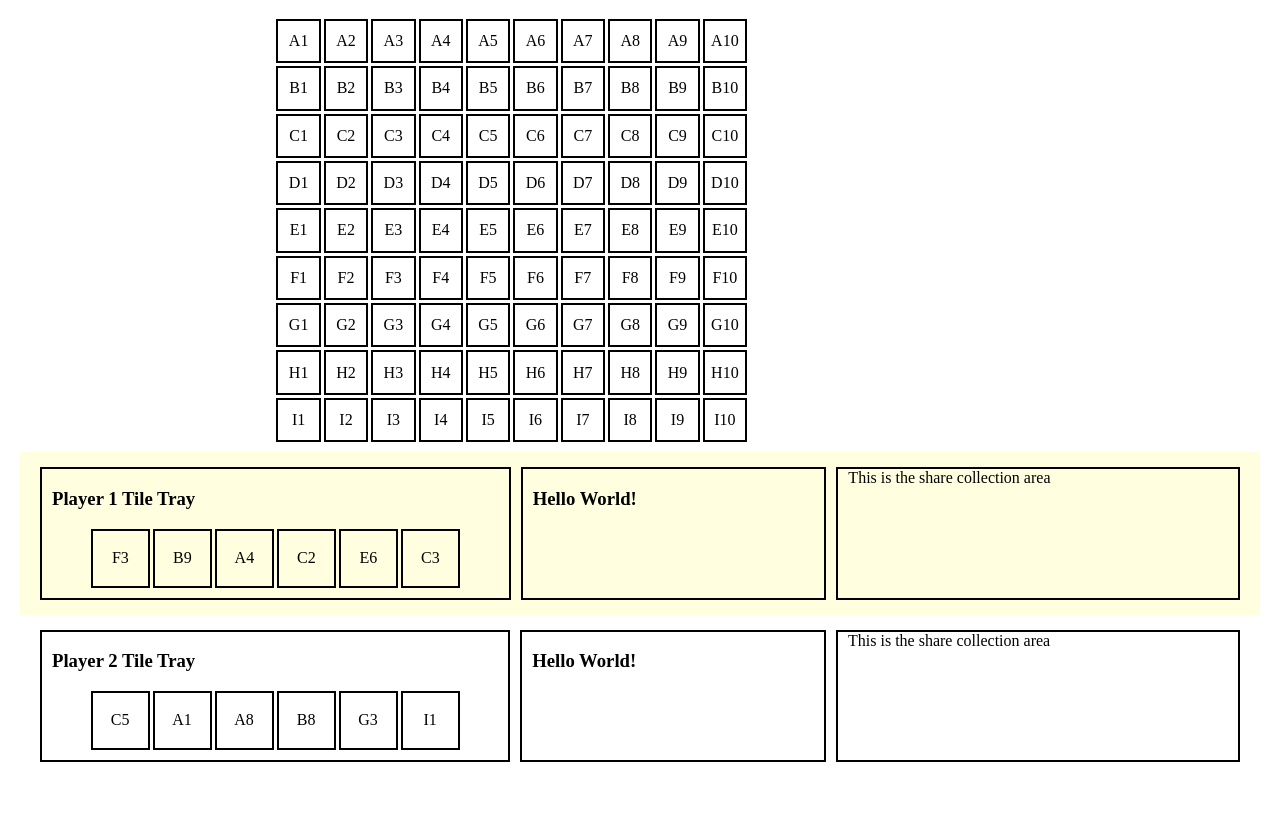
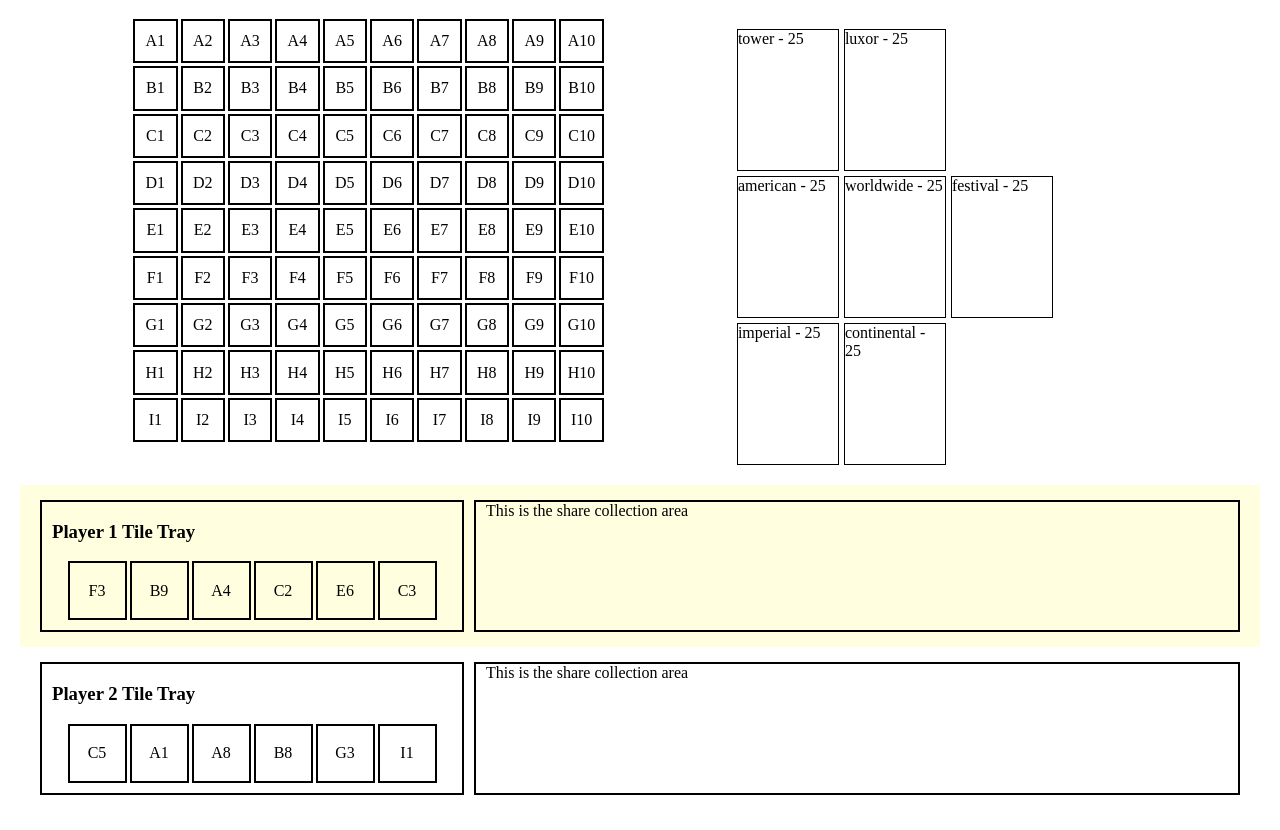
Before and after one commit to jebsmartt/acquire, a website with bundled scripts: page frontend/index.html in a window 1280 px wide. Shown: the part 61-891 px from the top of the page. Before the commit the page ends 858 px from the top, so only its background shows below. Built offline with nearby package versions, Linux system fonts and the light colour scheme.

Commit message:
Display shares available in the marketplace

```diff
--- a/backend/engine.js
+++ b/backend/engine.js
@@ -1,6 +1,11 @@
 const NUM_ROWS = 9
 const NUM_COLS = 10
 const ALPHABET = "ABCDEFGHIJKLMNOPQRSTUVWXYZ"
+
+// Establish hotel tiers
+const budgetHotels = ['tower','luxor']
+const standardHotels = ['american','worldwide','festival']
+const premiumHotels = ['imperial','continental']
 
 export function getPlayerTileTray(session, playerID) {
     let player = getPlayerByID(session,playerID)
@@ -24,13 +29,13 @@ export function drawTile(session, playerID, numberOfTiles=1) {
 export function startGame(numPlayers) {
     let session = {
         tileBag: createTileBag(),
-        towerBank: 25,
-        luxorBank: 25,
-        americanBank: 25,
-        worldwideBank: 25,
-        festivalBank: 25,
-        imperialBank: 25,
-        continentalBank: 25,
+        tower: 25,
+        luxor: 25,
+        american: 25,
+        worldwide: 25,
+        festival: 25,
+        imperial: 25,
+        continental: 25,
         players: createPlayers(numPlayers),
         activePlayer: 1
     }
@@ -75,11 +80,6 @@ function createTileBag() {
 function getShareValue(hotel, hotelSize) {
     // takes hotel and makes lowercase
     let hotelName = hotel.toLowerCase()
-
-    // Establish hotel tiers
-    let budgetHotels = ['tower','luxor']
-    let standardHotels = ['american','worldwide','festival']
-    let premiumHotels = ['imperial','continental']
 
     // Create share value reference table
     const shareValueReferenceArray = []
--- a/frontend/index.html
+++ b/frontend/index.html
@@ -12,7 +12,14 @@
 <body>
     <div id="page-content">
         <h1>Let's Play Acquire</h1>
-        <div id="gameboard"></div>
+        <div id="gameboard">
+            <div id="grid"></div>
+            <div id="marketplace">
+                <div id="budget-hotels" class="hotel-tier"></div>
+                <div id="standard-hotels" class="hotel-tier"></div>
+                <div id="premium-hotels" class="hotel-tier"></div>
+            </div>
+        </div>
         <div id="player-zone-collection"></div>
     </div>
 
--- a/frontend/scripts.js
+++ b/frontend/scripts.js
@@ -9,24 +9,30 @@ const NUM_ROWS = 9
 const NUM_COLS = 10
 const ALPHABET = "ABCDEFGHIJKLMNOPQRSTUVWXYZ"
 
-// Step 1: Create the element
-const grid = document.createElement('div')
+// Establish hotel tiers
+const budgetHotels = ['tower','luxor']
+const standardHotels = ['american','worldwide','festival']
+const premiumHotels = ['imperial','continental']
 
-// Step 2 (Optional): Modify the element
+// HTML Elements
+const gameboard = document.getElementById('gameboard')
+const grid = document.getElementById('grid')
+const marketplace = document.getElementById('marketplace')
+const budgetHotelsDiv = document.getElementById('budget-hotels')
+const standardHotelsDiv = document.getElementById('standard-hotels')
+const premiumHotelsDiv = document.getElementById('premium-hotels')
 
-// Step 3: Add the element to the page
-const gameboard = document.getElementById('gameboard')
-gameboard.appendChild(grid);
-grid.setAttribute('id', 'grid')
-
+function toTitleCase(str) {
+  return str.toLowerCase().replace(/(?:^|\s)\w/g, (match) => match.toUpperCase());
+}
 
 // Add rows and cols to table
 const row_indexes = ALPHABET.slice(0,NUM_ROWS)
 for (let i=0; i < NUM_ROWS; i++) {
-    let grid_row = document.createElement('div')
+  let grid_row = document.createElement('div')
 
-    grid.appendChild(grid_row)
-    grid_row.setAttribute('class','grid-row')
+  grid.appendChild(grid_row)
+  grid_row.setAttribute('class','grid-row')
 
     // Add cols and buttons to row
     for (let y=1; y < (NUM_COLS+1); y++) {
@@ -41,11 +47,33 @@ for (let i=0; i < NUM_ROWS; i++) {
 
 }
 
-// Create the marketplace, where shares can be purchased
-const marketplace = document.createElement('div')
-gameboard.appendChild(marketplace)
-marketplace.setAttribute('id','marketplace')
+// Create the marketplace, where remaining shares are shown
+function createMarketplace (session) {
+  let hotels = [
+    budgetHotels,
+    standardHotels,
+    premiumHotels
+  ]
 
+  let hotelDivs = [
+    budgetHotelsDiv,
+    standardHotelsDiv,
+    premiumHotelsDiv
+  ]
+
+  for (let i=0;i<hotels.length;i++) {
+    populateHotelTier(hotels[i],hotelDivs[i])
+  }
+
+  function populateHotelTier (hotelArray,elementID) {
+    hotelArray.forEach(hotel => {
+      const shareMarket = document.createElement('div')
+      elementID.appendChild(shareMarket)
+      shareMarket.textContent = `${hotel} - ${session[hotel]}`
+      shareMarket.setAttribute('class','marketplace-share-div')
+    });
+  }
+}
 
 // Create a zone for the player to have their tiles and shares
 function createPlayerZone(numPlayers) {
@@ -61,38 +89,38 @@ function createPlayerZone(numPlayers) {
 
     // Step 1: Create the elements for each playerZone
     const tileTray = document.createElement('div')
-    const messageBox = document.createElement('div')
+    // const messageBox = document.createElement('div')
     const shareCollection = document.createElement('div')
 
     const tileTrayTitle = document.createElement('h3')
     const tileTrayTiles = document.createElement('div')
 
-    const messageBoxTitle = document.createElement('h3')
+    // const messageBoxTitle = document.createElement('h3')
 
     // Step 2 (Optional): Modify the elements
     tileTrayTitle.textContent = `Player ${i} Tile Tray`
-    messageBoxTitle.textContent = "Hello World!"
+    // messageBoxTitle.textContent = "Hello World!"
     shareCollection.textContent = "This is the share collection area"
 
     // Step 3: Add the element to the playerZone
     playerZone.appendChild(tileTray)
-    playerZone.appendChild(messageBox)
+    // playerZone.appendChild(messageBox)
     playerZone.appendChild(shareCollection)
 
     tileTray.appendChild(tileTrayTitle)
     tileTray.appendChild(tileTrayTiles)
 
-    messageBox.appendChild(messageBoxTitle)
+    // messageBox.appendChild(messageBoxTitle)
 
 
     tileTray.setAttribute('id',`player${i}-tile-tray-div`)
-    tileTray.setAttribute('class',`player-zone-component`)
+    tileTray.setAttribute('class',`tile-tray`)
     tileTrayTiles.setAttribute('id', `player${i}-tile-tray`)
     tileTrayTiles.setAttribute('class','grid-row')
-    messageBox.setAttribute('id',`player${i}-message-box-div`)
-    messageBox.setAttribute('class',`player-zone-component`)
+    // messageBox.setAttribute('id',`player${i}-message-box-div`)
+    // messageBox.setAttribute('class',`player-zone-component`)
     shareCollection.setAttribute('id',`player${i}-share-collection-div`)
-    shareCollection.setAttribute('class',`player-zone-component`)
+    shareCollection.setAttribute('class',`share-collection`)
 
     // Display the players tiles in UI
     displayPlayerTiles(getPlayerTileTray(session,i),i)
@@ -110,7 +138,6 @@ function displayPlayerTiles(tiles,playerID) {
     tileTray.removeChild(tileTray.firstChild)
   }
 
-  console.log(tiles)
   tiles.forEach(tile => {
     let tileDiv = document.createElement('div')
     tileDiv.textContent = tile.name
@@ -151,7 +178,7 @@ function endTurn(session) {
   } else {
     session.activePlayer = 1
   }
-  console.log(`Session.ActivePlayer set to ${session.activePlayer}`)
+  console.log(`session.activePlayer set to ${session.activePlayer}`)
   highlightActivePlayer(session)
   takeTurn(session, session.activePlayer,1)
 }
@@ -159,7 +186,6 @@ function endTurn(session) {
 function highlightActivePlayer(session) {
   let target = document.getElementById(`player${session.activePlayer}-zone`)
   target.classList.toggle('player-zones-active')
-  console.log('we got here')
 }
 
 
@@ -211,5 +237,6 @@ function takeTurn(session, playerID, phase) {
 
 const numPlayers = 2
 window.session = startGame(numPlayers)
+createMarketplace(session)
 createPlayerZone(numPlayers)
 takeTurn(session,session.activePlayer,1)
--- a/frontend/style.css
+++ b/frontend/style.css
@@ -19,6 +19,7 @@ body {
 #gameboard {
     display: flex;
     justify-content: space-evenly;
+    margin-bottom: 10px;
 }
 
 #grid {
@@ -26,7 +27,6 @@ body {
     flex-direction: column;
     align-items: stretch;
     gap: 3px;
-    margin-bottom: 10px;
 }
 
 .grid-row {
@@ -38,7 +38,7 @@ body {
 .grid-cell,
 .grid-cell-clickable {
     flex-grow: 0;
-    flex-shrink: 1;
+    /* flex-shrink: 1; */
     flex-basis: 35px;
     min-width: 10px;
     min-height: 10px;
@@ -62,6 +62,38 @@ body {
     font-weight: bold;
 }
 
+#marketplace {
+    display: flex;
+    flex-direction: column;
+    align-items: stretch;
+    gap: 5px;
+    padding-top: 10px;
+    padding-right: 10px;
+    padding-bottom: 10px;
+    padding-left: 20px;
+    max-width: 400px;
+    flex-grow: 1;
+}
+
+.hotel-tier {
+    display: flex;
+    justify-content: flex-start;
+    gap: 5px;
+    flex-grow: 1;
+}
+
+#standard-hotels {
+    min-width: 320px;
+}
+
+.marketplace-share-div {
+    border: 1px solid black;
+    aspect-ratio: 2.5 / 3.5;
+    flex-basis: 100px;
+    min-width: 45px;
+    min-height: 63px;
+}
+
 #player-zone-collection {
     display:flex;
     flex-direction: column;
@@ -78,6 +110,24 @@ body {
     gap: 10px;
 }
 
+.tile-tray,
+.share-collection {
+    border: 2px solid black;
+    padding-bottom: 10px;
+    padding-left: 10px;
+    padding-right: 10px;
+    flex-grow: 1;
+}
+
+.tile-tray {
+    max-width: 400px;
+    flex-shrink: 5;
+}
+
+.share-collection {
+    flex-shrink: 1;
+}
+
 .player-zones-active {
     background-color: lightyellow;
 }
@@ -86,11 +136,3 @@ body {
     display: flex;
     flex-direction: column;
 }
-
-.player-zone-component {
-    border: 2px solid black;
-    padding-bottom: 10px;
-    padding-left: 10px;
-    padding-right: 10px;
-    flex-grow: 1;
-}
```
